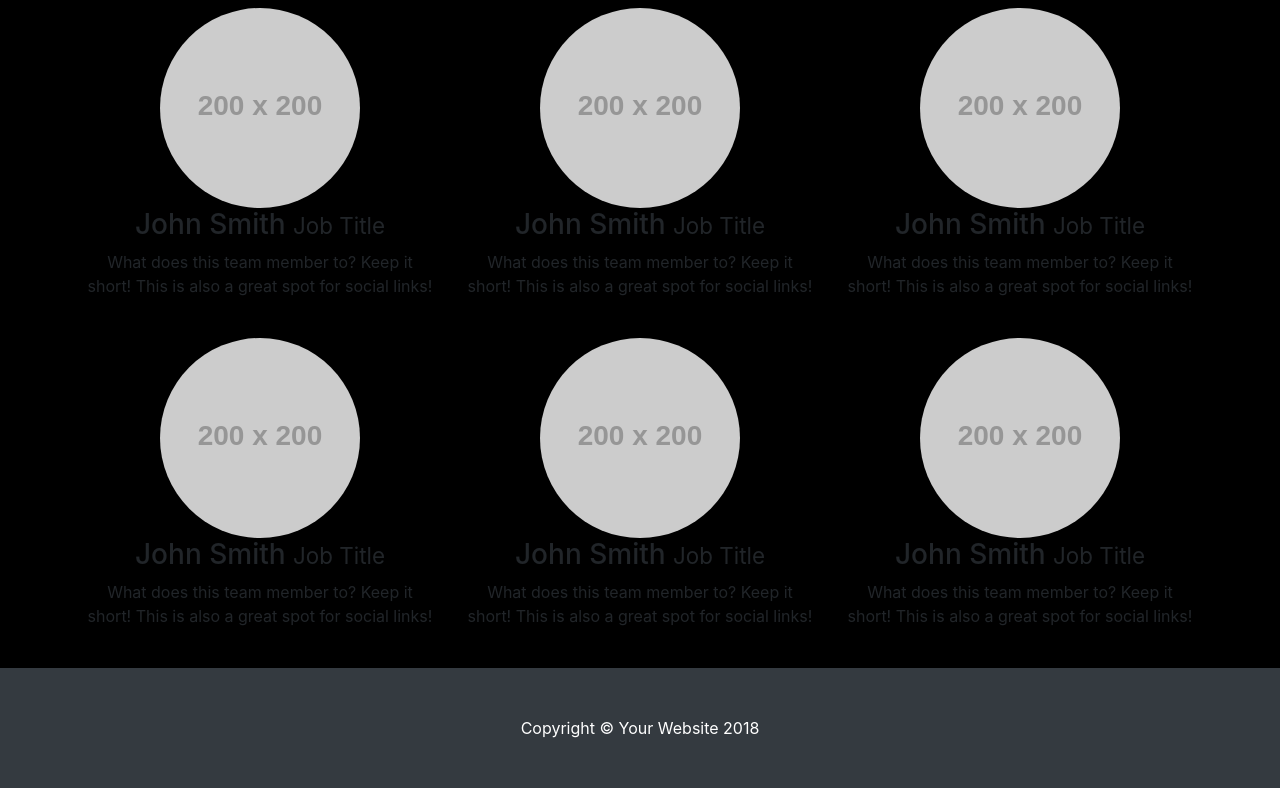
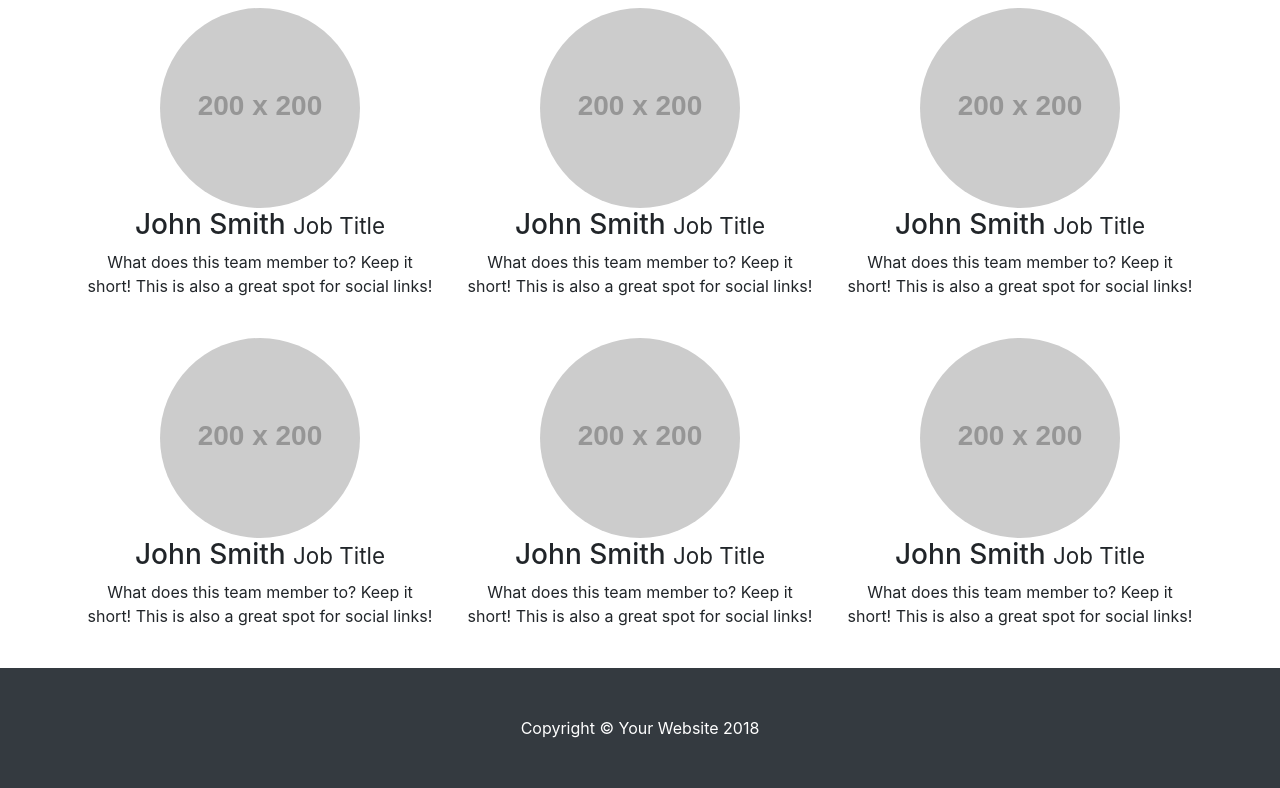
Before and after one commit to yafavjayyy/fitgen, a website: page index.html in a window 1280 px wide. Shown: the part 270-1058 px from the top of the page. Drawn offline with Linux system fonts and the light colour scheme; placeholder pictures from the web are drawn by us.

Commit message:
Update round-about.css

```diff
--- a/css/round-about.css
+++ b/css/round-about.css
@@ -6,7 +6,7 @@
 
 body {
   padding-top: 54px;
-  background-color:#000;
+  background-color:##FFE4E1;
 }
 
 @media (min-width: 992px) {
```
